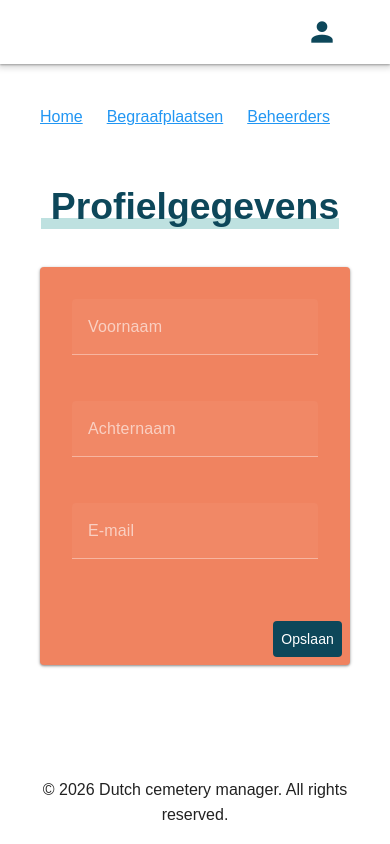
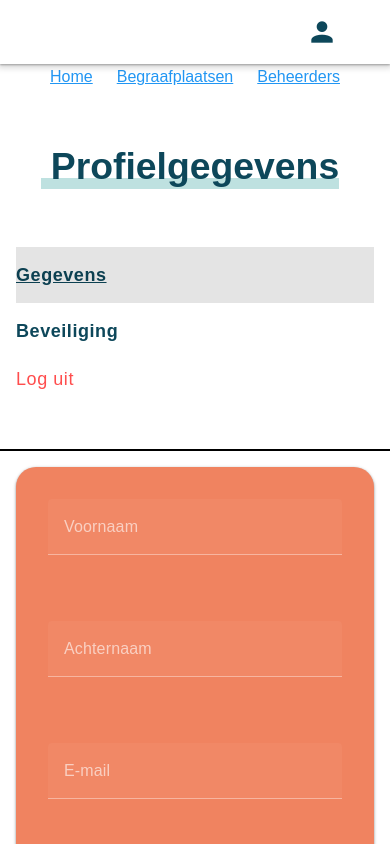
Before and after one commit to YassiraRaddahi/VKB-Gravenproject, a Vue app in the folder apps/web/: page /profiel in a window 390 px wide. Shown: the top 844 px of the page. Built offline with nearby package versions, Linux system fonts and the light colour scheme; no server answers.

Commit message:
ProfileView and SecurityView added the CSS +responsiveness and including the sidebar navigation that is clickable to navigate.

```diff
--- a/apps/web/src/App.vue
+++ b/apps/web/src/App.vue
@@ -1,12 +1,11 @@
 <template>
   <v-app>
     <!-- <div class="min-h-screen flex flex-col container mx-auto px-10 md:px-20 pt-10"> -->
-    <div class="h-screen d-flex flex-column mx-auto px-10 px-md-20 pt-10">
+    <div class="h-screen d-flex flex-column">
       <Header />
 
-
       <v-main class="flex-1">
-        <nav class="d-flex ga-6 mb-4">
+        <nav class="d-flex ga-6 mb-4 justify-center">
           <router-link to="/" class="text-blue">Home</router-link>
           <router-link to="/begraafplaatsen" class="text-blue">Begraafplaatsen</router-link>
           <router-link to="/beheerders" class="text-blue">Beheerders</router-link>
--- a/apps/web/src/views/ProfileView.vue
+++ b/apps/web/src/views/ProfileView.vue
@@ -5,25 +5,84 @@
     </h2>
   </div>
 
-  <v-card color="#f08360">
+
+  <v-container fluid class="pa-0">
+    <v-row no-gutters>
+      <!-- Sidebar -->
+<v-col cols="auto" class="sidebar">
+  <div class="sidebar-inner d-flex flex-column justify-space-between">
+
+    <!-- Boven -->
+    <div>
+     <v-list bg-color="transparent" class="pa-0">
+  <v-list-item
+    class="sidebar-link"
+    :class="{ activeLink: $route.path === '/profiel' }"
+    to="/profiel"
+    link
+  >
+    <v-list-item-title>Gegevens</v-list-item-title>
+  </v-list-item>
+
+  <v-list-item
+    class="sidebar-link"
+    :class="{ activeLink: $route.path === '/profiel/beveiliging' }"
+    to="/profiel/beveiliging"
+    link
+  >
+    <v-list-item-title>Beveiliging</v-list-item-title>
+  </v-list-item>
+</v-list>
+    </div>
+
+    <!-- Onder -->
+    <div class="logout-wrapper">
+      <v-list-item class="logout-link" @click="logout">
+        <v-list-item-title>Log uit</v-list-item-title>
+      </v-list-item>
+    </div>
+
+  </div>
+</v-col>
+      <!-- Content -->
+      <v-col cols="12" md="9" class="pa-4">
+
+        <v-card class="profile-card" color="#f08360">
           <v-card-text>
             <v-form v-model="valid">
               <v-container>
                 <v-row>
-            <v-col cols="12" >
-              <v-text-field v-model="user.first_name" :counter="10" :rules="nameRules" label="Voornaam"
-                required></v-text-field>
+                  <v-col cols="12">
+                    <v-text-field
+                      v-model="user.first_name"
+                      :counter="10"
+                      :rules="nameRules"
+                      label="Voornaam"
+                      required
+                    />
                   </v-col>
                 </v-row>
+
                 <v-row>
-            <v-col cols="12" >
-              <v-text-field v-model="user.last_name" :counter="10" :rules="nameRules" label="Achternaam"
-                required></v-text-field>
+                  <v-col cols="12">
+                    <v-text-field
+                      v-model="user.last_name"
+                      :counter="10"
+                      :rules="nameRules"
+                      label="Achternaam"
+                      required
+                    />
                   </v-col>
                 </v-row>
+
                 <v-row>
                   <v-col cols="12">
-              <v-text-field v-model="user.email" :rules="emailRules" label="E-mail" required></v-text-field>
+                    <v-text-field
+                      v-model="user.email"
+                      :rules="emailRules"
+                      label="E-mail"
+                      required
+                    />
                   </v-col>
                 </v-row>
               </v-container>
@@ -36,13 +95,18 @@
               Opslaan
             </v-btn>
           </v-card-actions>
+        </v-card>
+      </v-col>
+    </v-row>
+  </v-container>
+</template>
 
-  </v-card>
-</template>
 
 <script setup>
 import { ref, onMounted } from 'vue'
 import axios from 'axios'
+
+const activeTab = ref('gegevens')
 
 const user = ref({})
 
@@ -68,5 +132,107 @@ onMounted(() => {
 </script>
 
 <style scoped>
-/* alleen voor deze component */
+/* ===== PROFILE CONTENT ===== */
+.content-wrapper {
+  display: flex;
+  justify-content: center;
+  align-items: flex-start;
+  padding-top: 40px;
+  width: 100%;
+}
+
+.content-wrapper .v-card {
+  max-width: 900px;
+  width: 100%;
+  border-radius: 30px;
+  padding: 20px;
+  box-sizing: border-box;
+}
+
+.profile-card {
+  max-width: 900px;
+  width: 100%;
+  margin: 20px auto;
+  border-radius: 10px;
+  box-sizing: border-box;
+}
+
+.v-text-field {
+  margin-bottom: 20px;
+}
+
+/* ===== SIDEBAR ===== */
+.sidebar {
+  width: 220px;
+  min-height: 50vh;
+  border-right: 2px solid #000;
+  padding-top: 120px;
+  padding-left: 30px;
+  box-sizing: border-box;
+}
+
+.sidebar-link {
+  min-height: 56px;
+  padding-left: 0;
+  cursor: pointer;
+}
+
+.sidebar-link .v-list-item-title {
+  font-size: 20px;
+  font-weight: 700;
+  color: #0d475a;
+}
+
+.activeLink .v-list-item-title {
+  text-decoration: underline;
+}
+
+.logout-wrapper {
+  padding-bottom: 30px;
+}
+
+.logout-link {
+  padding-left: 0;
+  cursor: pointer;
+}
+
+.logout-link .v-list-item-title {
+  color: #ff4d4d;
+  font-size: 20px;
+}
+
+/* ===== MOBILE ===== */
+@media (max-width: 960px) {
+  .sidebar {
+    width: 100%;
+    min-height: auto;
+    border-right: none;
+    border-bottom: 2px solid #000;
+    padding: 20px 16px;
+  }
+
+  .sidebar-link .v-list-item-title,
+  .logout-link .v-list-item-title {
+    font-size: 18px;
+  }
+
+  .content-wrapper {
+    padding: 16px;
+    padding-top: 20px;
+    justify-content: flex-start;
+  }
+
+  .content-wrapper .v-card {
+    max-width: 100%;
+    border-radius: 20px;
+    padding: 16px;
+  }
+
+  .profile-card {
+    max-width: 100%;
+    width: 100%;
+    margin: 0;
+    border-radius: 20px;
+  }
+}
 </style>
--- a/apps/web/src/views/SecurityView.vue
+++ b/apps/web/src/views/SecurityView.vue
@@ -4,8 +4,48 @@
       Wachtwoord aanpassen
     </h2>
   </div>
+   <v-container fluid class="pa-0">
+    <v-row no-gutters>
+      <!-- Sidebar -->
+<v-col cols="auto" class="sidebar">
+  <div class="sidebar-inner d-flex flex-column justify-space-between">
 
+    <!-- Boven -->
+    <div>
+     <v-list bg-color="transparent" class="pa-0">
+  <v-list-item
+    class="sidebar-link"
+    :class="{ activeLink: $route.path === '/profiel' }"
+    to="/profiel"
+    link
+  >
+    <v-list-item-title>Gegevens</v-list-item-title>
+  </v-list-item>
 
+  <v-list-item
+    class="sidebar-link"
+    :class="{ activeLink: $route.path === '/profiel/beveiliging' }"
+    to="/profiel/beveiliging"
+    link
+  >
+    <v-list-item-title>Beveiliging</v-list-item-title>
+  </v-list-item>
+</v-list>
+    </div>
+
+    <!-- Onder -->
+    <div class="logout-wrapper">
+      <v-list-item class="logout-link" @click="logout">
+        <v-list-item-title>Log uit</v-list-item-title>
+      </v-list-item>
+    </div>
+
+  </div>
+</v-col>
+      <!-- Content -->
+
+    </v-row>
+  </v-container>
 </template>
 
 <script setup>
@@ -13,5 +53,58 @@
 </script>
 
 <style scoped>
-/* alleen voor deze component */
+/* ===== SIDEBAR ===== */
+.sidebar {
+  width: 220px;
+  min-height: 50vh;
+  border-right: 2px solid #000;
+  padding-top: 120px;
+  padding-left: 30px;
+
+}
+
+.sidebar-link {
+  min-height: 56px;
+  padding-left: 0;
+  cursor: pointer;
+}
+
+.sidebar-link .v-list-item-title {
+  font-size: 20px;
+  font-weight: 700;
+  color: #0d475a;
+}
+
+.activeLink .v-list-item-title {
+  text-decoration: underline;
+}
+
+.logout-wrapper {
+  padding-bottom: 30px;
+}
+
+.logout-link {
+  padding-left: 0;
+  cursor: pointer;
+}
+
+.logout-link .v-list-item-title {
+  color: #ff4d4d;
+  font-size: 20px;
+}
+/* ===== MOBILE ===== */
+@media (max-width: 960px) {
+      .sidebar {
+    width: 100%;
+    min-height: auto;
+    border-right: none;
+    border-bottom: 2px solid #000;
+    padding: 20px 16px;
+  }
+
+  .sidebar-link .v-list-item-title,
+  .logout-link .v-list-item-title {
+    font-size: 18px;
+  }
+}
 </style>
```
Lines whose indentation alone changed are shown as unchanged.
